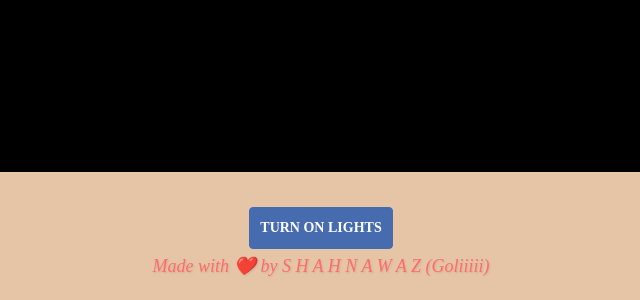
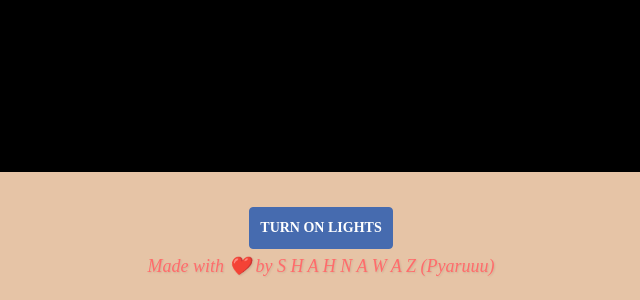
Before and after one commit to shahnawazkhan46/shahnawaz, a website: page index.html in a window 1280 px wide. Shown: the part 500-800 px from the top of the page, 319-959 px from the left. Drawn offline with nearby package versions, Linux system fonts and the light colour scheme.

Commit message:
Update index.html

```diff
--- a/index.html
+++ b/index.html
@@ -5,7 +5,7 @@
 <!--[if gt IE 8]> <html> <![endif]-->
 <!--[if !IE]><!--><html lang="en"><!-- <![endif]-->
 <head>
-	<title>Happy Birthday</title>
+	<title>HAPPY BIRTHDAY</title>
 	<meta charset="UTF-8" />
 	<meta name="description" content="Happy Birthday Xola">
 	<meta name="robots" content="index, follow" />
@@ -114,7 +114,7 @@
 			<button class="btn btn-primary" id="wish_message">Happy Birthday</button>
 			<button class="btn btn-primary" id="story">A mesage for you</button>
 		</div>
-		<p class="made-by">Made with ❤️ by S H A H N A W A Z (Goliiiii)</p>
+		<p class="made-by">Made with ❤️ by S H A H N A W A Z (Pyaruuu)</p>
 	</div>
 </body>
 <script src="https://ajax.googleapis.com/ajax/libs/jquery/1.11.2/jquery.min.js"></script>
```
